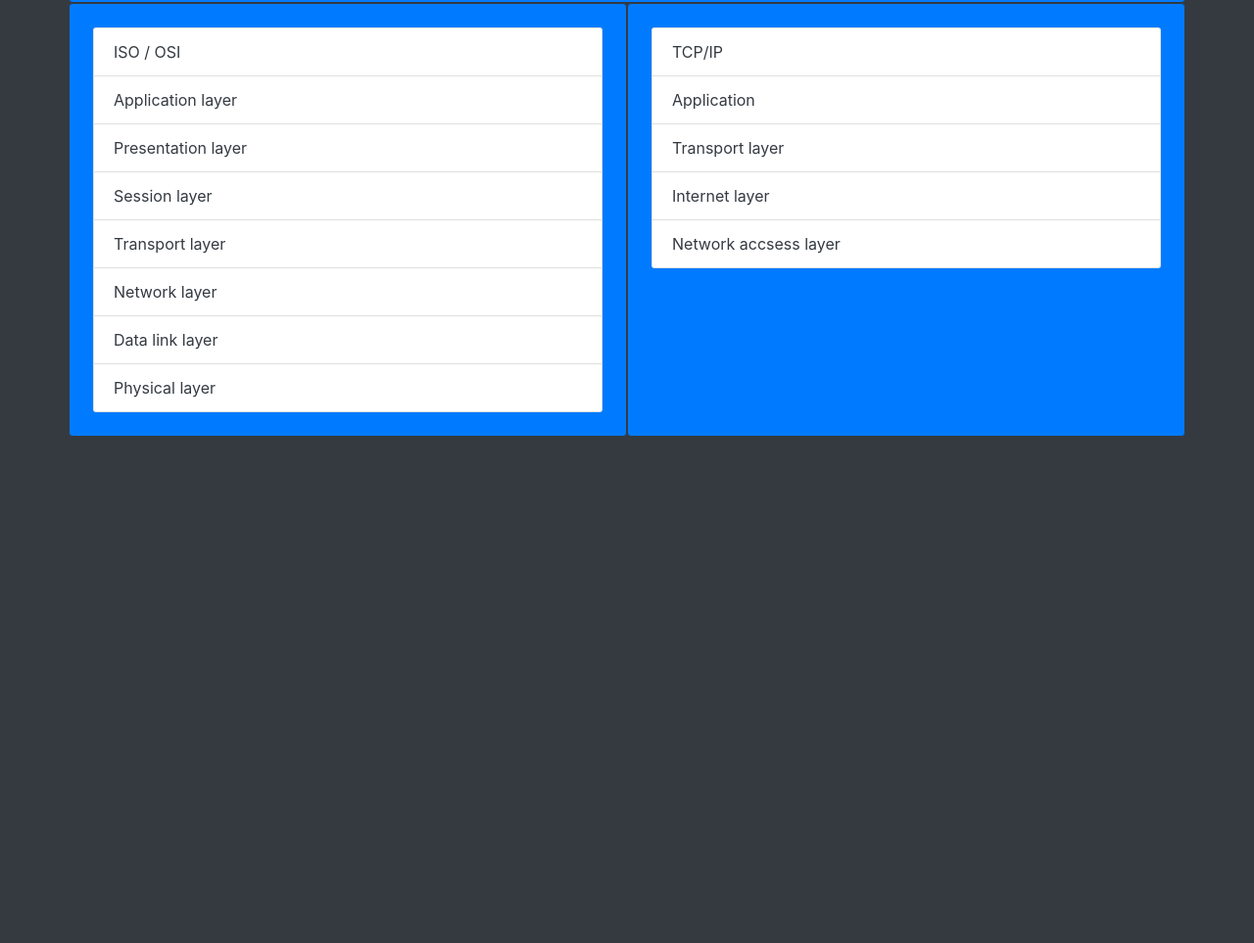
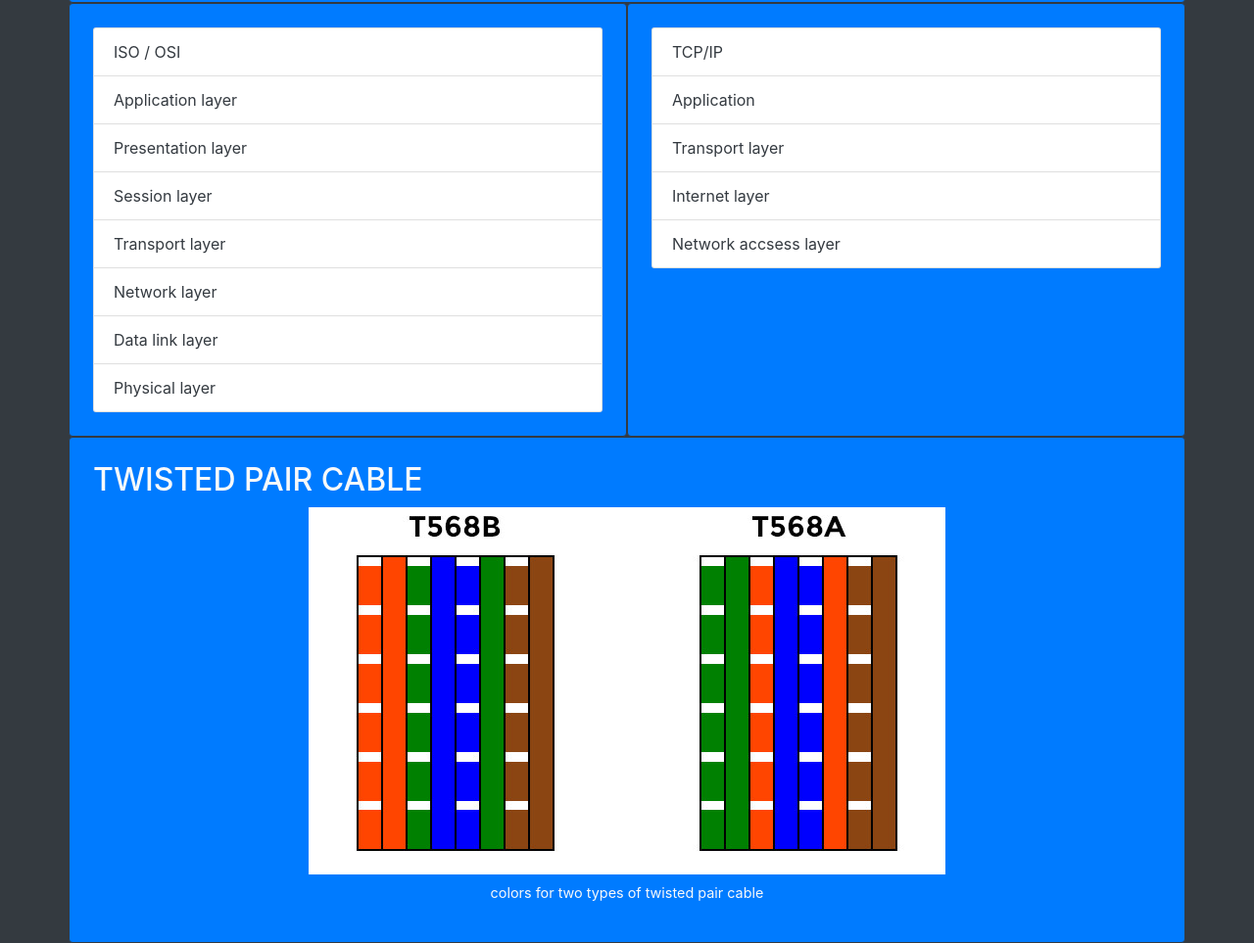
Before and after one commit to lukasz-otowski/local-area-network, a plain HTML site: page index.html in a window 1280 px wide. Shown: the part 822-1785 px from the top of the page at 98% size. Before the commit the page ends 1268 px from the top, so only its background shows below. Drawn offline with nearby package versions, Linux system fonts and the light colour scheme.

Commit message:
add twisted pair cable img

```diff
--- a/index.html
+++ b/index.html
@@ -73,6 +73,14 @@
                 </div>
             </div>
 
+			<div class="row card bg-primary p-4 border border-dark">
+				<h2 class="h2">TWISTED PAIR CABLE</h2>
+				<figure class="figure text-center">
+					<img class="figure-img img-fluid" src="rj45.jpg" alt="twisted pair cable">
+					<figcaption class="figure-caption text-light">colors for two types of twisted pair cable</figcaption>
+				</figure>
+			</div>
+
         </div>
     </main>
 
```
Also changed, not shown: rj45.JPG (added).
